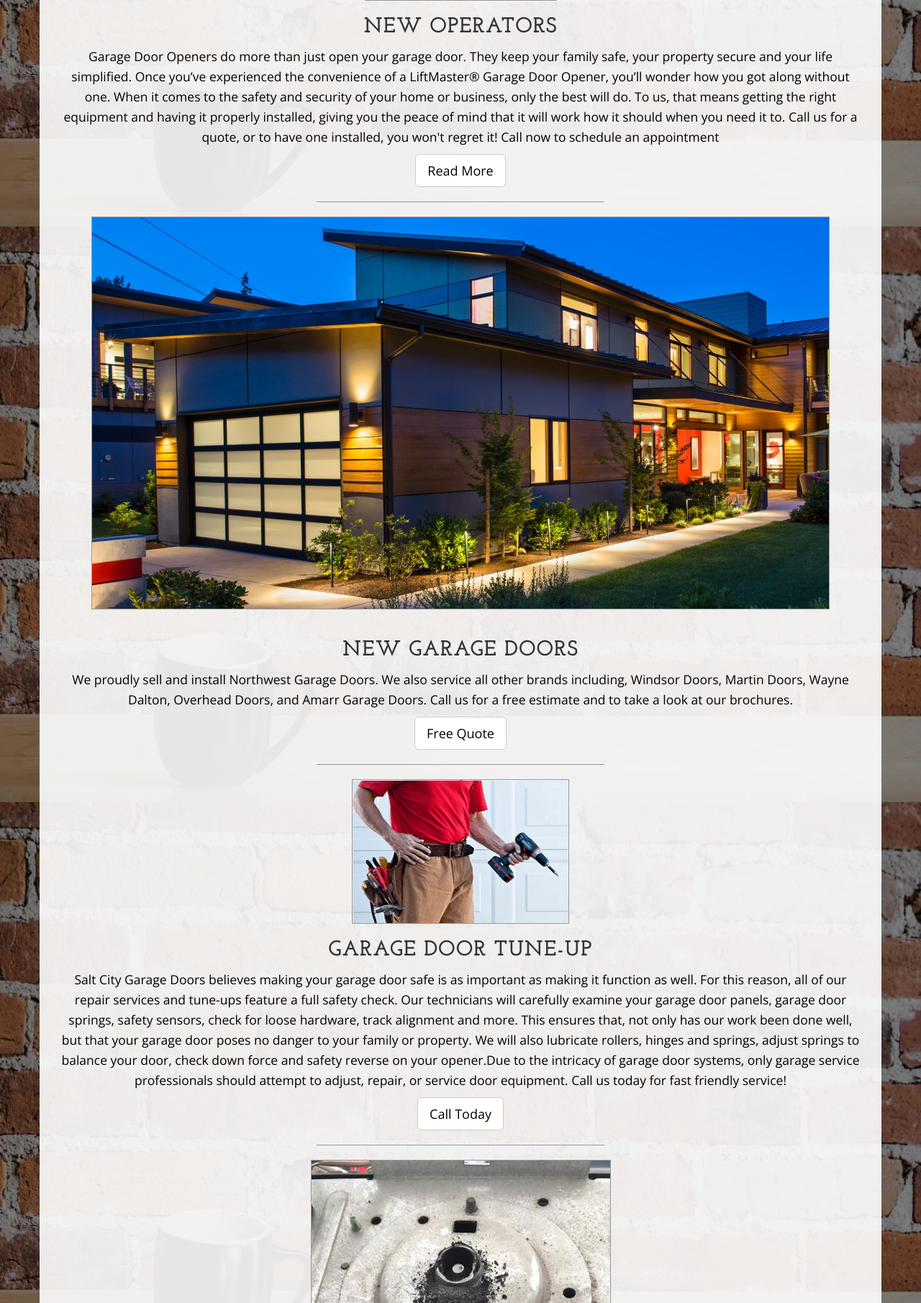
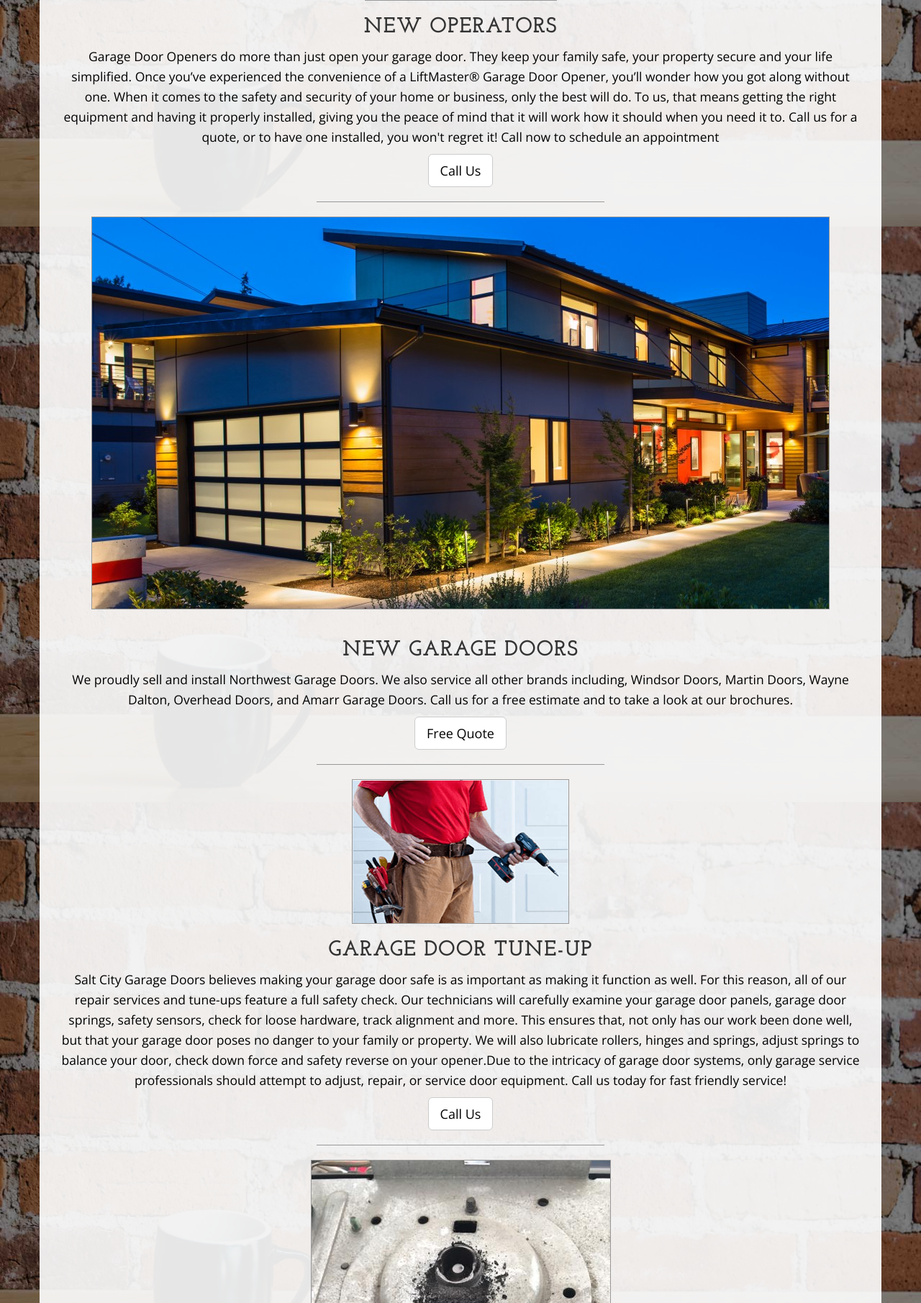
Before and after one commit to jcolber/saltcity, a PHP site: page /services.php in a window 1280 px wide. Shown: the part 1285-3096 px from the top of the page at 72% size. Run offline with PHP 8.4, Linux system fonts and the light colour scheme.

Commit message:
Add files via upload

```diff
--- a/about.php
+++ b/about.php
@@ -19,9 +19,9 @@
                     <img class="img-responsive img-border-left" src="img/logo.png" alt="">
                 </div>
                 <div class="col-md-6">
-                    <p>This is a great place to introduce your company or project and describe what you do.</p>
-                    <p>Lid est laborum dolo rumes fugats untras. Etharums ser quidem rerum facilis dolores nemis omnis fugats vitaes nemo minima rerums unsers sadips amets.</p>
-                    <p>Sed ut perspiciatis unde omnis iste natus error sit voluptatem accusantium doloremque laudantium, totam rem aperiam, eaque ipsa quae ab illo inventore veritatis et quasi architecto beatae vitae dicta sunt explicabo.</p>
+                    <p>We're a small, local company that strives to take the best possible care of our neighbors in Utah.</p>
+                    <p>We strongly believe in same day service and will do our best to get you out of your bind. We also offer 24/7 Emercency services.</p>
+                    <p>Our promise to you is to never sell what you don't need and to always have a smiling friendly technician knocking at your door doing quality honest work. Scroll down to see who we are and you'll always know who will be coming because we call every customer 15 minutes before we arrive.</p>
                 </div>
                 <div class="clearfix"></div>
             </div>
--- a/services.php
+++ b/services.php
@@ -29,7 +29,7 @@
                     This will not only prevent any damage caused by the breaking of the second spring,
                     but also keep your door working efficiently. If you have a broken garage door spring, or other issue effecting your garage door's performance,
                     don't hesitate to contact Salt City Garage Doors at <a href="tel:1-801-888-4359" class="linked-phone-number" data-page="Services-Springs">801.888.4359</a> for competitive prices and reliable, guaranteed service.</a></p>
-                    <a href="tel:1-801-280-3667" class="btn btn-default btn-lg">Call Us</a>
+                    <a href="tel:1-801-888-4359" class="btn btn-default btn-lg">Call Us</a>
                     <hr>
                 </div>
                 <br>
@@ -48,7 +48,7 @@
                     home or business, only the best will do. To us, that means getting the right
                     equipment and having it properly installed, giving you the peace of mind that it will work how it should when you need it to.
                     Call us for a quote, or to have one installed, you won't regret it! Call now to schedule an appointment </p>
-                    <a href="#" class="btn btn-default btn-lg">Read More</a>
+                    <a href="tel:1-801-888-4359" class="btn btn-default btn-lg">Call Us</a>
                     <hr>
                 </div>
                 <br>
@@ -78,7 +78,7 @@
                     danger to your family or property. We will also lubricate rollers, hinges and springs, adjust springs to balance your door,
                     check down force and safety reverse on your opener.Due to the intricacy of garage door systems, only garage service professionals
                     should attempt to adjust, repair, or service door equipment. Call us today for fast friendly service!</p>
-                    <a href="#" class="btn btn-default btn-lg">Call Today</a>
+                    <a href="tel:1-801-888-4359" class="btn btn-default btn-lg">Call Us</a>
                     <hr>
                 </div>
                 <br>
@@ -93,7 +93,7 @@
                     motor hum and have no movement of your door, you might need to have your openers gears replaced.
                     while other companies might offer to replace the entire operator, we will always recommend a fix
                     before a costly replacement. Contact us today for a quote or to schedule an appointment.</p>
-                    <a href="#" class="btn btn-default btn-lg">Read More</a>
+                    <a href="tel:1-801-888-4359" class="btn btn-default btn-lg">Call Us</a>
                     <hr>
                 </div>
                 <br>
@@ -109,7 +109,7 @@
                     call us to replace them. Never touch any part associated with the springs or cables because they can cause injury or death. A quick call to
                     Salt City Garage Doors could save you from an unneeded visit to the hospital. We're also Utah's #1 same day service company, so you can get out of your bind
                     and on with your day.</p>
-                    <a href="#" class="btn btn-default btn-lg">Read More</a>
+                    <a href="tel:1-801-888-4359" class="btn btn-default btn-lg">Call Us</a>
                     <hr>
                 </div>
                 <br>
@@ -123,7 +123,7 @@
                     <p>Salt City Garage Doors is your one stop shop for garage door opener accessories. If you're looking
                     for a new garage door remote, keyless entry, or a MyQ setup to run your garage remotely, we have all the accessories
                     you need and on hand in our fully stocked vehicles.</p>
-                    <a href="#" class="btn btn-default btn-lg">Read More</a>
+                    <a href="tel:1-801-888-4359" class="btn btn-default btn-lg">Call Us</a>
                     <hr>
                 </div>
                 <div class="col-lg-12 text-center">
@@ -133,7 +133,7 @@
                         <small></small>
                     </h2>
                     <p>Our service technicians carry a wide range of parts and accessories to make sure the job is done right the first time. We will never upsell you something you don't need and will always show you what we would reccomend and why. So if you need a garage door repair, don't hesitate to call for a free estimate.</p>
-                    <a href="#" class="btn btn-default btn-lg">Read More</a>
+                    <a href="tel:1-801-888-4359" class="btn btn-default btn-lg">Call Us</a>
                     <hr>
                 </div>
                 <br>
@@ -146,7 +146,7 @@
                     </h2>
                     <p>Is your garage door waking up the neighbors? It could be time to change
                     your old steel rollers out for a new set of 13 ball bearing, nylon rollers. Call now to schedule an appointment or get an instant quote.</p>
-                    <a href="#" class="btn btn-default btn-lg">Read More</a>
+                    <a href="tel:1-801-888-4359" class="btn btn-default btn-lg">Call Us</a>
                     <hr>
                 </div>
             </div>
```
